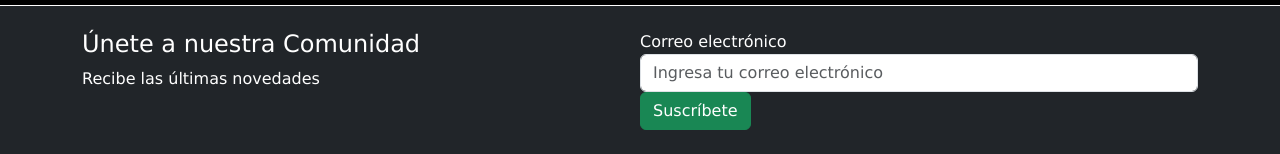
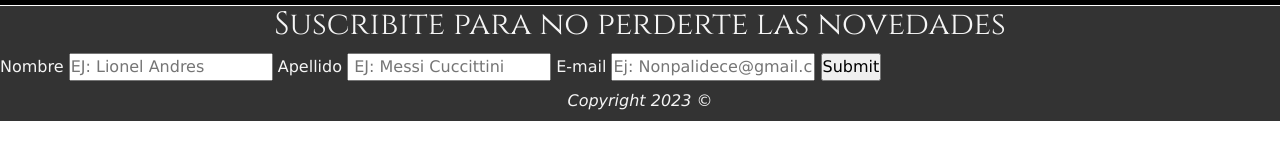
Before and after one commit to huizinery/nonpa_web, a plain HTML site: page pages/albumes.html in a window 1280 px wide. Shown: the part 3610-3764 px from the top of the page. Drawn offline with nearby package versions, Linux system fonts and the light colour scheme; a web font is replaced by a local one.

Commit message:
corrigiendo

```diff
--- a/pages/albumes.html
+++ b/pages/albumes.html
@@ -27,7 +27,7 @@
                         <div>
                             <a href="https://www.youtube.com/watch?v=bXrhTB6biKo&list=OLAK5uy_lf-8HPbShnnpNurfUTWpmilbvpeIG389I&ab_channel=Nonpalidece-Topic" target="_blank"> <img src="../images/album1.jpg" alt="" title="click para escuchar album"  class="img_link"></a>
                         </div>
-            <div class="list-container"><h2 class="style_h2">Dread de Control (2000)</h2>
+                        <div ><h2 class="style_h2">Dread de Control (2000)</h2>
                             <ol class="list-group list-group-numbered">
                                 <li class="list-group-item">Dread al Control</li>
                                 <li class="list-group-item">Resplandor</li>
@@ -190,25 +190,20 @@
                     </div>
                 </section>
             </main>
-<!--footer-->
-<footer class="bg-dark text-white py-4">
-    <div class="container">
-      <div class="row">
-        <div class="col-md-6">
-          <h4>Únete a nuestra Comunidad</h4>
-          <p>Recibe las últimas novedades</p>
-        </div>
-        <div class="col-md-6">
-          <form>
-            <div class="form-group">
-              <label for="inputEmail">Correo electrónico</label>
-              <input type="email" class="form-control" id="inputEmail" placeholder="Ingresa tu correo electrónico">
-            </div>
-            <button type="submit" class="btn btn-success">Suscríbete</button>
+<footer >
+    <h2 class="style_h2">Suscribite para no perderte las novedades</h2>
+<form action="" method="post" enctype="multipart/form-data" class="form">
+
+<label for="nombre">Nombre</label>
+<input type="text" placeholder="EJ: Lionel Andres" required>
+<label for="Apellido">Apellido</label>
+<input type="text" placeholder=" EJ: Messi Cuccittini" required>
+<label for="email">E-mail</label>
+<input type="text" placeholder="Ej: Nonpalidece@gmail.com" required>
+<input type="submit" >
+
 </form>
-        </div>
-      </div>
-    </div>
+<p class="p_history">Copyright 2023 ©</p>
 </footer>
 <script src="https://cdn.jsdelivr.net/npm/bootstrap@5.3.0/dist/js/bootstrap.bundle.min.js" integrity="sha384-geWF76RCwLtnZ8qwWowPQNguL3RmwHVBC9FhGdlKrxdiJJigb/j/68SIy3Te4Bkz" crossorigin="anonymous"></script>
 </body>
```
Lines whose indentation alone changed are shown as unchanged.
